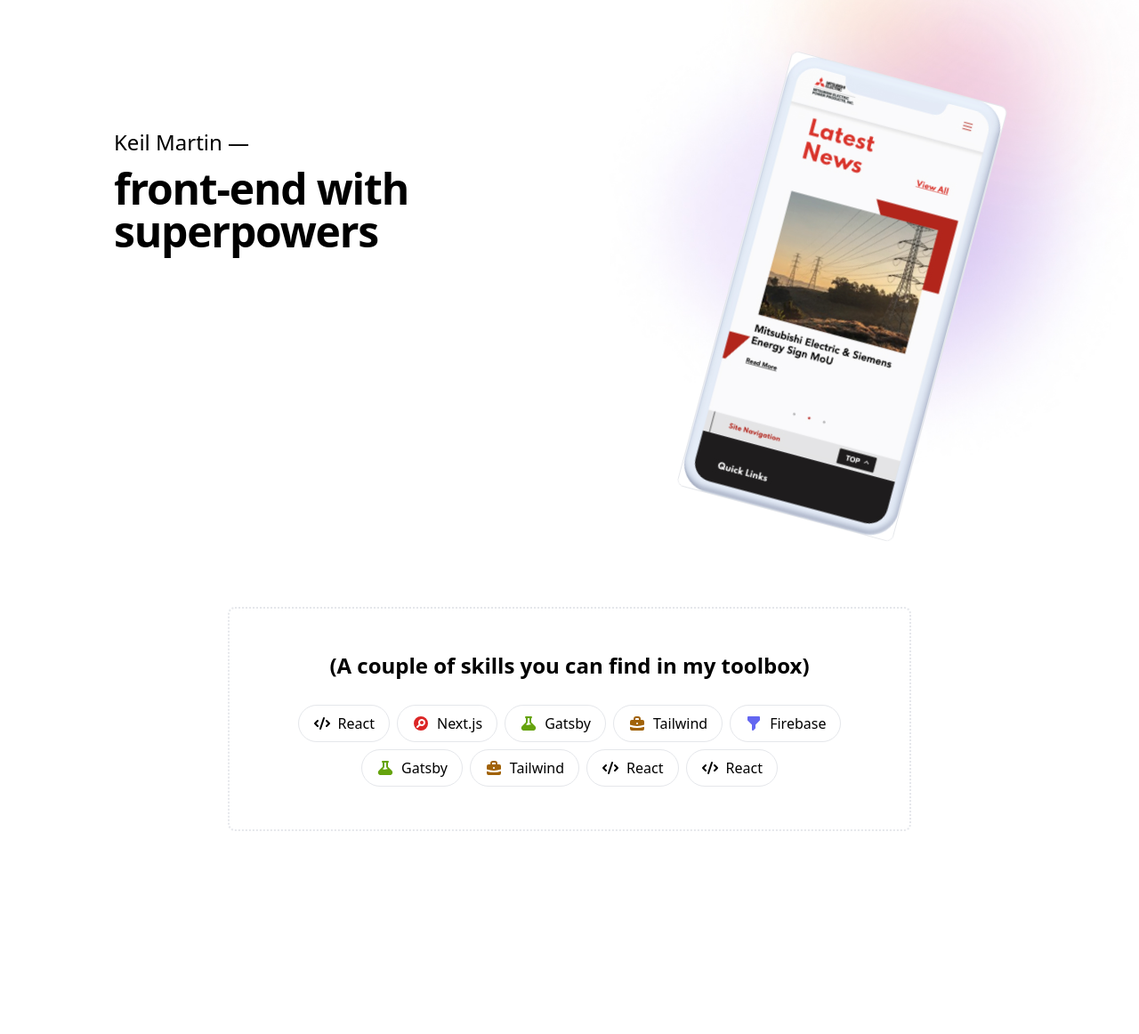
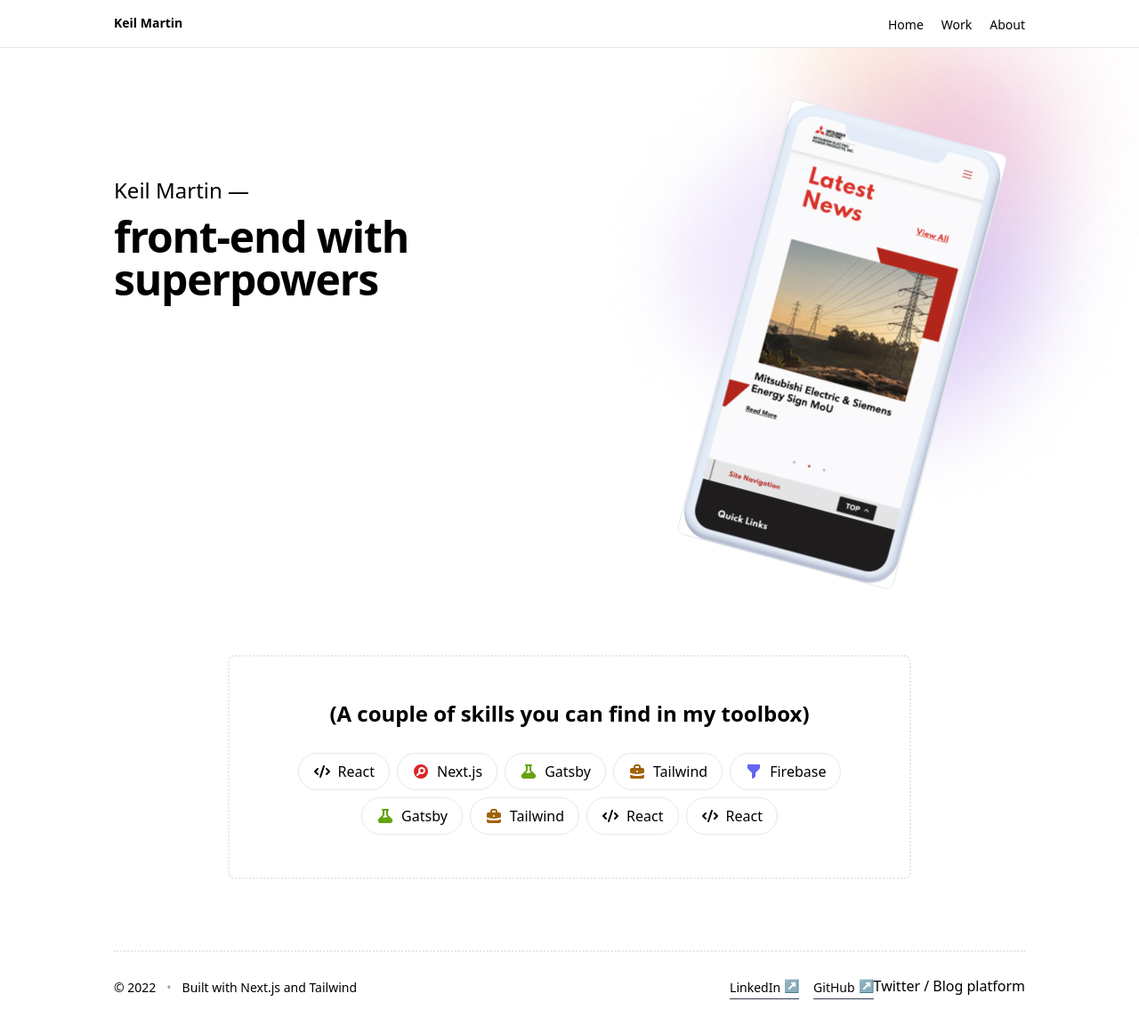
Before and after one commit to keilmart/portfolioV3, a Next.js app: page / in a window 1280 px wide. Shown: the top 1162 px of the page at 89% size. Before the commit the page ends 1014 px from the top, so only its background shows below. Built offline with nearby package versions, Linux system fonts and the light colour scheme.

Commit message:
Nav and footer added

```diff
--- /dev/null
+++ b/components/Footer/Footer.js
@@ -0,0 +1,41 @@
+const Footer = () => {
+  const getYear = new Date().getFullYear();
+
+  const ExternalLink = ({ href, title }) => {
+    return (
+      <a
+        href={href}
+        target="_blank"
+        rel="noreferrer"
+        className="flex items-center mt-1 text-sm border-b border-gray-700 text-secondary hover:text-primary hover:border-b hover:bg-gray-100"
+      >
+        <span className="mr-1">{title}</span>
+        <span className="mb-1 leading-snug">↗</span>
+      </a>
+    );
+  };
+
+  return (
+    <footer>
+      <div className="container flex flex-wrap items-baseline justify-between px-4 pt-6 pb-12 mx-auto border-t-2 border-dotted space-y-3 md:space-y-0 md:flex-nowrap lg:px-0 max-w-screen-lg">
+        <ul className="flex items-center text-sm text-secondary space-x-3">
+          <li>© {getYear}</li>
+          <li className="hidden text-gray-400 md:inline-block">&bull;</li>
+          <li className="hidden md:inline-block">
+            Built with Next.js and Tailwind
+          </li>
+        </ul>
+        <div className="flex items-center space-x-4">
+          <ExternalLink
+            href="https://www.linkedin.com/in/keil-martin/"
+            title="LinkedIn"
+          />
+          <ExternalLink href="https://github.com/keilmart" title="GitHub" />
+          Twitter / Blog platform
+        </div>
+      </div>
+    </footer>
+  );
+};
+
+export default Footer;
--- /dev/null
+++ b/components/Nav/Nav.js
@@ -0,0 +1,54 @@
+import Link from "next/link";
+import { useRouter } from "next/router";
+
+const Nav = () => {
+  const NavItem = ({ item }) => {
+    return (
+      <Link key={item.name} href={item.href}>
+        <a
+          className={`text-sm py-1 hover:bg-gray-100 hover:border-b  ${
+            item.isActive
+              ? "text-darkseafoam hover:text-darkerseafoam  hover:border-darkerseafoam"
+              : "text-secondary hover:text-primary hover:border-gray-700"
+          }`}
+        >
+          {item.name}
+        </a>
+      </Link>
+    );
+  };
+
+  const router = useRouter();
+  const navigation = [
+    { name: "Home", href: "/#", isActive: router.pathname === "/" },
+    {
+      name: "Work",
+      href: "/#workProjects",
+      isActive: false,
+    },
+    // Fill this in when about page is done //
+    { name: "About", href: "/about", isActive: router.pathname === "/about" },
+  ];
+
+  return (
+    <nav className="sticky top-0 z-10 border-b bg-white/80 border-primary backdrop-blur-md">
+      <div className="container flex items-center justify-between w-full px-4 pt-2 pb-2 mx-auto lg:px-0 max-w-screen-lg md:flex-row">
+        <Link href="/">
+          <a className="py-1 my-1 mr-0 font-sans text-sm antialiased font-semibold border-b border-gray-700 border-opacity-0 hover:border-opacity-100 md:mr-6 md:inline-block text-secondary">
+            Keil&nbsp;Martin
+          </a>
+        </Link>
+
+        <div className="flex md:items-center">
+          <div className="space-x-5">
+            {navigation.map((item) => (
+              <NavItem item={item} key={item.name} />
+            ))}
+          </div>
+        </div>
+      </div>
+    </nav>
+  );
+};
+
+export default Nav;
--- a/package.json
+++ b/package.json
@@ -14,6 +14,7 @@
     "react-dom": "17.0.2"
   },
   "devDependencies": {
+    "@tailwindcss/typography": "^0.5.2",
     "autoprefixer": "^10.4.4",
     "eslint": "8.9.0",
     "eslint-config-next": "12.1.0",
--- a/pages/_app.js
+++ b/pages/_app.js
@@ -1,8 +1,19 @@
 import "../styles/globals.css";
 import "../styles/fonts.css";
 
+// Search and remove all "MOCKUP" / alt image tags
+
+import Nav from "../components/Nav/Nav";
+import Footer from "../components/Footer/Footer";
+
 function MyApp({ Component, pageProps }) {
-  return <Component {...pageProps} />;
+  return (
+    <>
+      <Nav />
+      <Component {...pageProps} />
+      <Footer />
+    </>
+  );
 }
 
 export default MyApp;
```
